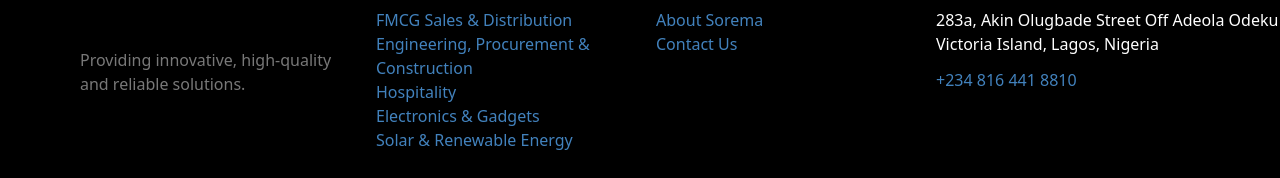
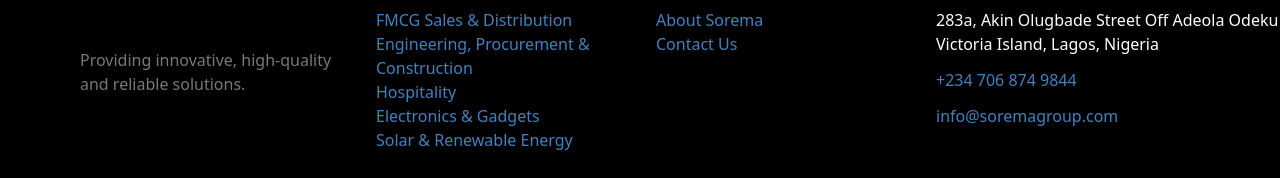
Before and after one commit to Tjayx/psychic-invention-sore-ma, a React (Vite) app: page /contact-us in a window 1280 px wide. Shown: the part 2149-2327 px from the top of the page. Built offline with nearby package versions, Linux system fonts and the light colour scheme.

Commit message:
contact details

```diff
--- a/src/components/Footer/index.tsx
+++ b/src/components/Footer/index.tsx
@@ -55,7 +55,8 @@
           <p className="address">
             283a, Akin Olugbade Street Off Adeola Odeku Victoria Island, Lagos,
             Nigeria
-            <span className="text-[#4282bd]">+234 816 441 8810</span>
+            <span className="text-[#4282bd]">+234 706 874 9844</span>
+            <span className="text-[#4282bd]">info@soremagroup.com</span>
           </p>
         </div>
       </div>
```
